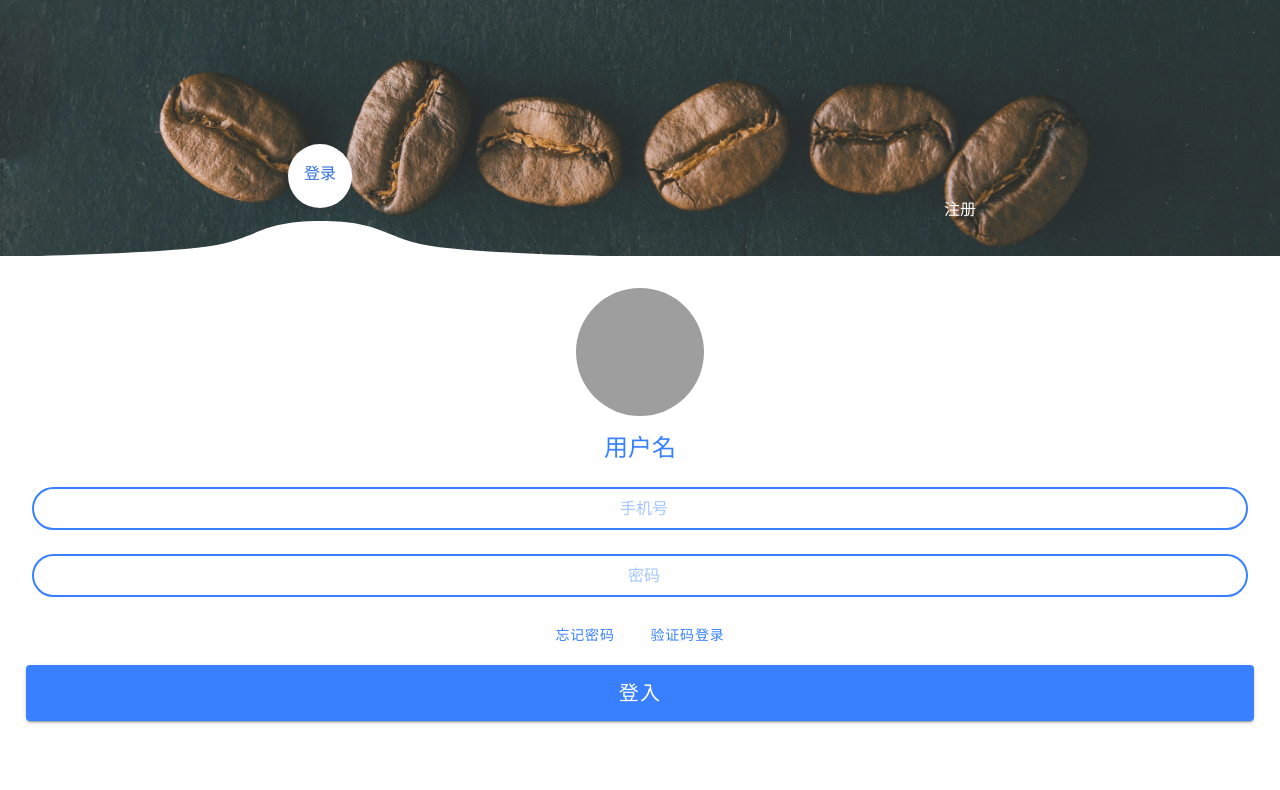
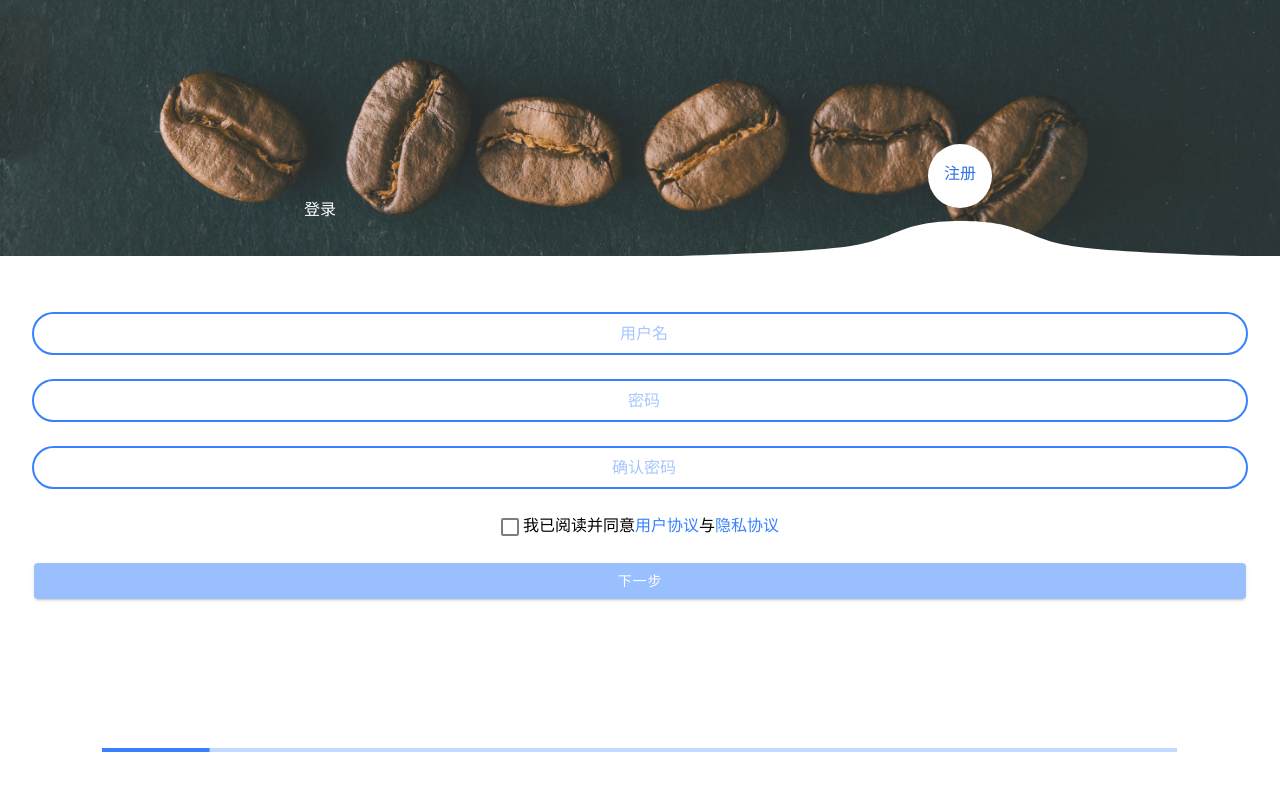
Before and after one commit to Leader-dev/Leader-front-end, a React (Create React App) app: page /signup in a window 1280 px wide. Shown: the top 790 px of the page. Built offline with nearby package versions, Linux system fonts and the light colour scheme; no server answers; grey boxes are pictures that could not be loaded.

Commit message:
add eula agreement check

```diff
--- a/package.json
+++ b/package.json
@@ -33,6 +33,7 @@
     "qrcode.react": "^1.0.1",
     "react": "^17.0.1",
     "react-dom": "^17.0.1",
+    "react-markdown": "^6.0.2",
     "react-router": "^5.2.0",
     "react-router-dom": "^5.2.0",
     "react-scripts": "4.0.2",
--- a/src/pages/Org/ManageMember/index.tsx
+++ b/src/pages/Org/ManageMember/index.tsx
@@ -3,6 +3,7 @@ import { createOrgDepartment } from "@/services/org/manage/structure/createDepar
 import { dismissOrgMember } from "@/services/org/manage/structure/dismiss";
 import { useDepartmentList } from "@/services/org/manage/structure/listDepartments";
 import { useOrgMemberList } from "@/services/org/manage/structure/listMembers";
+import { useToast } from "@/utils/toast";
 import {
   IonAvatar,
   IonBackButton,
@@ -119,6 +120,7 @@ const ManageMemberPage = () => {
   >([undefined]);
   const departmentId = crumb[crumb.length - 1]?.id;
   const [presentAlert] = useIonAlert();
+  const [toast] = useToast();
 
   const { data: currentOrg } = useOrgDetails({ orgId });
   const { data: departments, mutate: mutateDepartmentList } = useDepartmentList(
@@ -240,7 +242,15 @@ const ManageMemberPage = () => {
                           {
                             text: "确定",
                             handler: () => {
-                              dismissOrgMember({ orgId, memberId: member.id });
+                              dismissOrgMember({
+                                orgId,
+                                memberId: member.id,
+                              }).then(() => {
+                                toast({
+                                  message: "移除成功",
+                                  color: "success",
+                                });
+                              });
                             },
                           },
                         ],
--- a/src/pages/SignUp/index.tsx
+++ b/src/pages/SignUp/index.tsx
@@ -10,8 +10,15 @@ import {
   useIonRouter,
   createAnimation,
   AnimationBuilder,
+  useIonModal,
+  IonFooter,
+  IonToolbar,
+  IonTitle,
+  IonHeader,
+  IonButtons,
 } from "@ionic/react";
 import { MouseEventHandler, useState } from "react";
+import ReactMarkdown from "react-markdown";
 import Joi from "joi";
 
 import { useToast } from "@/utils/toast";
@@ -24,6 +31,8 @@ import {
 } from "@/services/user";
 import coffeeImage from "./coffee.jpg";
 import { checkAuthcode } from "@/services/user/changePassword";
+import { usePrivacyAgreement } from "@/services/app/privacy";
+import { useUserAgreement } from "@/services/app/agreement";
 
 interface SVGIndicatorProps {
   position: 0 | 1;
@@ -99,7 +108,7 @@ const BackgroundSwipeTabs: React.FC<BackgroundSwipeTabsProps> = ({
   titleRight,
   titleLeft,
 }) => {
-  const [index, setIndex] = useState<0 | 1>(0);
+  const [index, setIndex] = useState<0 | 1>(1);
   const height = 36;
   const duration = 0.75;
   const getTitleStyles = (active: boolean): React.CSSProperties => {
@@ -282,10 +291,10 @@ const LoginByPass: React.FC<LoginSectionProps> = ({ cb, onStatChange }) => {
               .catch((err) => {
                 switch (err) {
                   case "password_incorrect":
-                    present({ message: "手机号或密码错误" });
+                    present({ message: "手机号或密码错误", color: "warning" });
                     break;
                   case "user_not_exist":
-                    present({ message: "手机号错误" });
+                    present({ message: "手机号错误", color: "warning" });
                     break;
                   default:
                     present({ message: err });
@@ -382,6 +391,10 @@ const LoginByAuth: React.FC<LoginSectionProps> = ({ cb, onStatChange }) => {
                     break;
                   case "authcode_incorrect":
                     present({ message: "验证码错误" });
+                    break;
+                  case "need_info":
+                    present({ message: "需要补充个人信息", color: "warning" });
+                    window.location.reload();
                     break;
                   default:
                     present({ message: err });
@@ -595,6 +608,17 @@ const StageOne: React.FC<{ cb: (params: StageOneCallbackParams) => void }> = ({
   const [username, setUsername] = useState("");
   const [password, setPassword] = useState("");
   const [checkPassword, setCheckPassword] = useState("");
+
+  const { data: privacyTerms } = usePrivacyAgreement();
+  const { data: EULA } = useUserAgreement();
+  const [presentEULA, closeEULA] = useIonModal(MarkdownModal, {
+    md: EULA,
+    onClick: () => closeEULA(),
+  });
+  const [presentPrivacy, closePrivacy] = useIonModal(MarkdownModal, {
+    md: privacyTerms,
+    onClick: () => closePrivacy(),
+  });
   const [present] = useToast();
   return (
     <>
@@ -628,11 +652,18 @@ const StageOne: React.FC<{ cb: (params: StageOneCallbackParams) => void }> = ({
             marginRight: "4px",
           }}
           checked={agreed}
-          onClick={() => {
-            setAgreed(!agreed);
+          onIonChange={(e) => {
+            setAgreed(e.detail.checked);
           }}
         />
-        我已阅读并同意<IonText color="primary">用户协议</IonText>
+        我已阅读并同意
+        <IonText color="primary" onClick={() => presentEULA()}>
+          用户协议
+        </IonText>
+        与
+        <IonText color="primary" onClick={() => presentPrivacy()}>
+          隐私协议
+        </IonText>
       </div>
       <div style={{ margin: "24px 32px" }}>
         <IonButton
@@ -771,6 +802,34 @@ const StageThree: React.FC<{
   );
 };
 
+const MarkdownModal = ({
+  md,
+  onClick,
+}: {
+  md: string;
+  onClick?: () => void;
+}) => {
+  return (
+    <>
+      <IonHeader>
+        <IonToolbar>
+          <IonTitle>协议</IonTitle>
+          <IonButtons slot="end">
+            <IonButton onClick={onClick}>确定</IonButton>
+          </IonButtons>
+        </IonToolbar>
+      </IonHeader>
+      <IonContent fullscreen>
+        <div style={{ padding: "18px" }}>
+          <IonText>
+            <ReactMarkdown>{md}</ReactMarkdown>
+          </IonText>
+        </div>
+      </IonContent>
+    </>
+  );
+};
+
 const Register: React.VFC = () => {
   const [stage, setStage] = useState<0 | 1 | 2>(0);
   const [creds, setCreds] = useState({
--- /dev/null
+++ b/src/services/app/agreement.ts
@@ -0,0 +1,8 @@
+import axios from "@/utils/request";
+import useSWR from "swr";
+
+export const useUserAgreement = () => {
+  return useSWR("/app/agreement", (d) =>
+    axios(d).then((res) => res.data.md as string)
+  );
+};
--- /dev/null
+++ b/src/services/app/privacy.ts
@@ -0,0 +1,8 @@
+import axios from "@/utils/request";
+import useSWR from "swr";
+
+export const usePrivacyAgreement = () => {
+  return useSWR("/app/privacy", (d) =>
+    axios(d).then((res) => res.data.md as string)
+  );
+};
```
Also changed, not shown: 1 other file (tests, documents, lock files or other folders).
